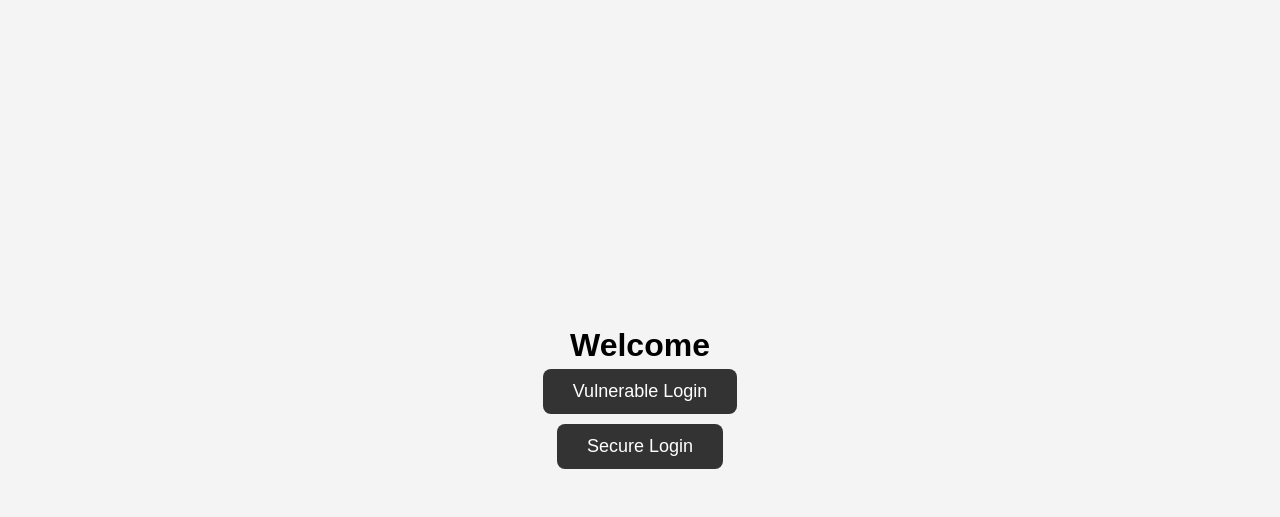
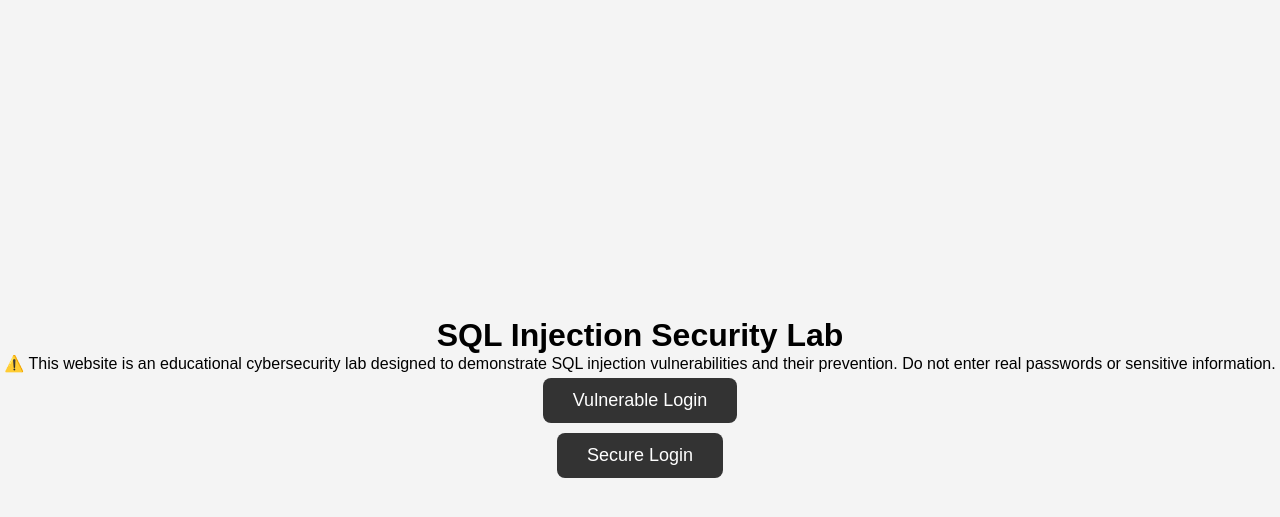
Before and after one commit to okoroPrince/SQL_Injection_Security_lab, a Flask app: page / in a window 1280 px wide. Shown: the top 517 px of the page. Run offline with Flask 3, Linux system fonts and the light colour scheme.

Commit message:
Added disclamer to the index page

```diff
--- a/templates/index.html
+++ b/templates/index.html
@@ -3,16 +3,29 @@
 <head>
     <meta charset="UTF-8">
     <meta name="viewport" content="width=device-width, initial-scale=1.0">
-    <link rel="stylesheet" href="{{url_for('static', filename = '/style.css') }}">
-    <title>Document</title>
+
+    <link rel="stylesheet" href="{{ url_for('static', filename='style.css') }}">
+
+    <title>SQL Injection Security Lab</title>
 </head>
+
 <body class="body">
-    <h1>Welcome</h1>
-    <a href="{{ url_for('secure_login') }}">
+
+    <h1>SQL Injection Security Lab</h1>
+
+    <p class="disclaimer">
+        ⚠️ This website is an educational cybersecurity lab designed to
+        demonstrate SQL injection vulnerabilities and their prevention.
+        Do not enter real passwords or sensitive information.
+    </p>
+
+    <a href="{{ url_for('vulnerable_login') }}">
         <div class="login_link">Vulnerable Login</div>
     </a>
+
     <a href="{{ url_for('secure_login') }}">
         <div class="login_link">Secure Login</div>
     </a>
+
 </body>
 </html>
```
